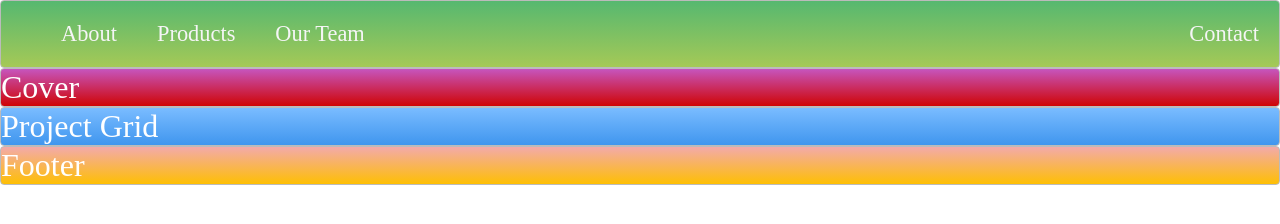
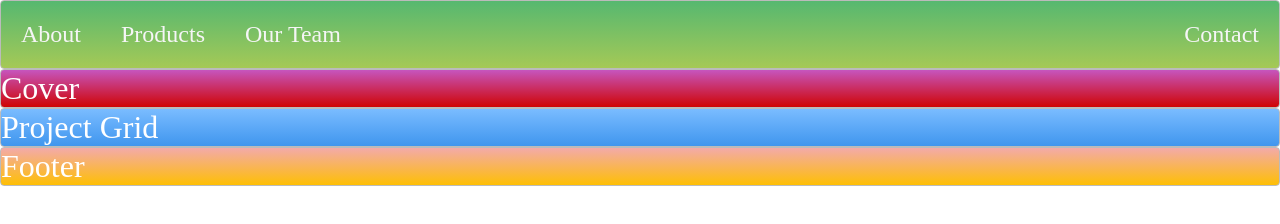
Before and after one commit to tiborhajszan/ZtmCourse_WebDeveloper, a plain HTML site: page Project_Layout/index.html in a window 1280 px wide. Drawn offline with Linux system fonts and the light colour scheme.

Commit message:
>>> Lesson "Solution: Navigation Bar 2" : Completed.

```diff
--- a/Project_Layout/index.html
+++ b/Project_Layout/index.html
@@ -24,7 +24,7 @@
       <li><a href="#">About</a></li>
       <li><a href="#">Products</a></li>
       <li><a href="#">Our Team</a></li>
-      <li class="push"><a href="#">Contact</a></li>
+      <li class="push-right"><a href="#">Contact</a></li>
     </ul>
   </nav>
 
--- a/Project_Layout/style.css
+++ b/Project_Layout/style.css
@@ -9,39 +9,42 @@
 }
 
 .zone {
-    /* padding:30px 50px;
-    margin:40px 60px; */
-    cursor:pointer;
-    /* display:inline-block; */
-    color:#FFF;
-    font-size:2em;
-    border-radius:4px;
-    border:1px solid #bbb;
-    transition: all 0.3s linear;
+    border: 1px solid #bbb;
+    border-radius: 4px;
+    color: #fff;
+    font-size: 2em;
+    transition: all 0.25s linear;
 }
 
 .zone:hover {
-    -webkit-box-shadow:rgba(0,0,0,0.8) 0px 5px 15px, inset rgba(0,0,0,0.15) 0px -10px 20px;
-    -moz-box-shadow:rgba(0,0,0,0.8) 0px 5px 15px, inset rgba(0,0,0,0.15) 0px -10px 20px;
-    -o-box-shadow:rgba(0,0,0,0.8) 0px 5px 15px, inset rgba(0,0,0,0.15) 0px -10px 20px;
-    box-shadow:rgba(0,0,0,0.8) 0px 5px 15px, inset rgba(0,0,0,0.15) 0px -10px 20px;
+    -webkit-box-shadow: rgba(0,0,0,0.8) 0px 5px 15px, inset rgba(0,0,0,0.15) 0px -10px 20px;
+    -moz-box-shadow: rgba(0,0,0,0.8) 0px 5px 15px, inset rgba(0,0,0,0.15) 0px -10px 20px;
+    -o-box-shadow: rgba(0,0,0,0.8) 0px 5px 15px, inset rgba(0,0,0,0.15) 0px -10px 20px;
+    box-shadow: rgba(0,0,0,0.8) 0px 5px 15px, inset rgba(0,0,0,0.15) 0px -10px 20px;
 }
 
-/* navigation bar *****************************************************************************************************/
+/*** navigation bar ***************************************************************************************************/
 
 .main-nav {
     display: flex;
+    margin: 0;
+    padding: 0;
     list-style: none;
-    font-size: 0.7em;
-    margin: 0;
+    font-size: 0.75em;
 }
 
-.push {
-    margin-left: auto;
+@media screen and (max-width: 600px) {
+    .main-nav {
+        font-size: 0.5em;
+    }
 }
 
 li {
     padding: 20px;
+}
+
+.push-right {
+    margin-left: auto;
 }
 
 a {
```
Also changed, not shown: 1 other file.
